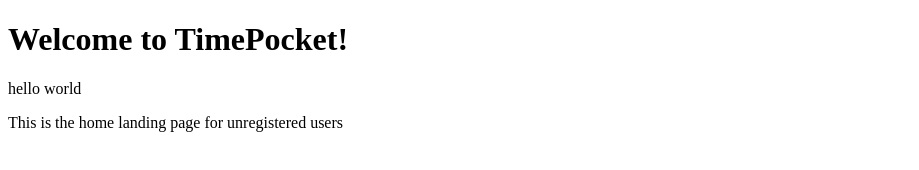
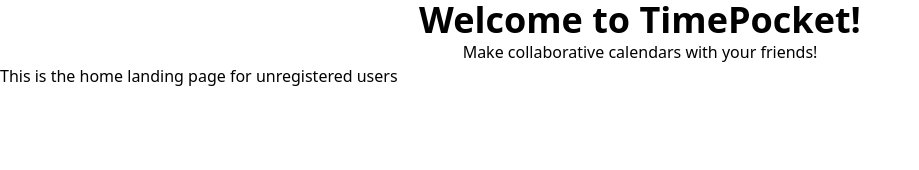
Before and after one commit to Vylan66/TimePocket, a plain HTML site: page index.html in a window 1280 px wide. Shown: the whole page, without its empty margins (0-919 px from the left). Drawn offline with nearby package versions, Linux system fonts and the light colour scheme.

Commit message:
test updates

```diff
--- a/index.html
+++ b/index.html
@@ -3,12 +3,15 @@
     <head>
         <meta charset="UTF-8">
         <meta name="viewport" content="width=device-width, initial-scale=1.0">
-        <title>TimePocket</title>
+        <script src="https://cdn.jsdelivr.net/npm/@tailwindcss/browser@4"></script>
+        <title>TimePocket - Welcome!</title>
     </head>
     <body>
 
-        <h1>Welcome to TimePocket!</h1>
-        <p>hello world</p>
+        <h1 class="text-center text-4xl font-bold">
+            Welcome to TimePocket!
+        </h1>
+        <p class="text-center">Make collaborative calendars with your friends!</p>
         <p>This is the home landing page for unregistered users</p>
 
     </body>
```
